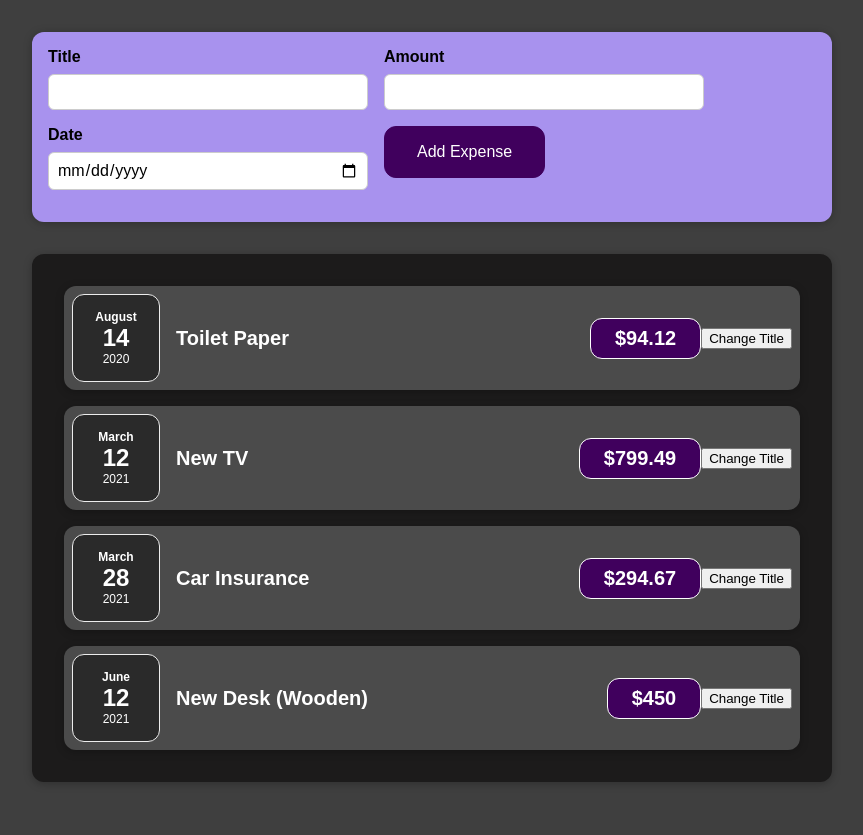
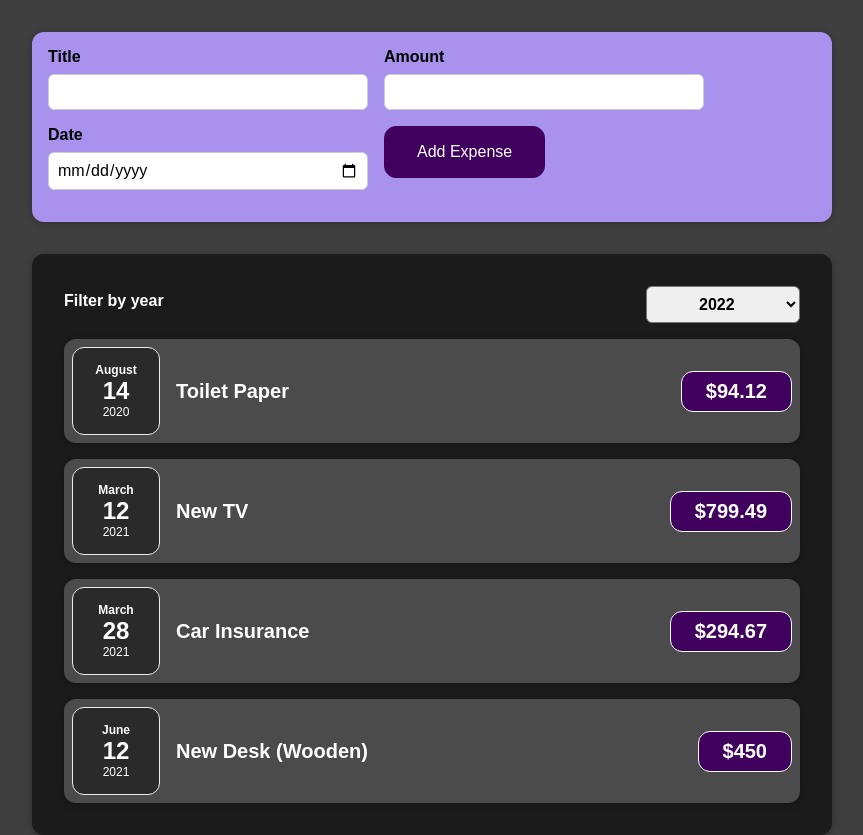
Before and after one commit to enemrocky/expenseTracker, a React (Vite) app: page / in a window 1280 px wide. Shown: the whole page, without its empty margins (208-1071 px from the left). Before the commit the page ends 800 px from the top, so only its background shows below. Built offline with nearby package versions, Linux system fonts and the light colour scheme.

Commit message:
added filter and form update

```diff
--- a/src/App.jsx
+++ b/src/App.jsx
@@ -2,10 +2,46 @@
 import NewExpense from "./components/newExpense/newExpense";
 
 function App() {
+	const expenses = [
+		{
+			id: "e1",
+			title: "Toilet Paper",
+			amount: 94.12,
+			date: new Date(2020, 7, 14),
+		},
+		{
+			id: "e2",
+			title: "New TV",
+			amount: 799.49,
+			date: new Date(2021, 2, 12),
+		},
+		{
+			id: "e3",
+			title: "Car Insurance",
+			amount: 294.67,
+			date: new Date(2021, 2, 28),
+		},
+		{
+			id: "e4",
+			title: "New Desk (Wooden)",
+			amount: 450,
+			date: new Date(2021, 5, 12),
+		},
+	];
+
+	const saveExpenseHandler = (data) => {
+		const expenseData = {
+			...data,
+			id: Math.random().toString,
+		};
+		console.log(expenseData);
+		return expenseData;
+	};
+
 	return (
 		<div>
-			<NewExpense />
-			<Expenses />
+			<NewExpense onSaveExpense={saveExpenseHandler} />
+			<Expenses items={expenses} />
 		</div>
 	);
 }
--- /dev/null
+++ b/src/components/expenses/expenseFilter.css
@@ -0,0 +1,24 @@
+.expenses-filter {
+	color: white;
+	padding: 0 1rem;
+}
+
+.expenses-filter__control {
+	display: flex;
+	width: 100%;
+	align-items: center;
+	justify-content: space-between;
+	margin: 1rem 0;
+}
+
+.expenses-filter label {
+	font-weight: bold;
+	margin-bottom: 0.5rem;
+}
+
+.expenses-filter select {
+	font: inherit;
+	padding: 0.5rem 3rem;
+	font-weight: bold;
+	border-radius: 6px;
+}
--- /dev/null
+++ b/src/components/expenses/expenseFilter.jsx
@@ -0,0 +1,24 @@
+import "./expenseFilter.css";
+
+function ExpenseFilter(props) {
+	// Event listener when the year changes on the dropdown
+	const dateChangeHandler = (event) => {
+		props.onChangeDate(event.target.value);
+	};
+
+	return (
+		<div className="expenses-filter">
+			<div className="expenses-filter__control">
+				<label>Filter by year</label>
+				<select value={props.default} onChange={dateChangeHandler}>
+					<option value="2022">2022</option>
+					<option value="2021">2021</option>
+					<option value="2020">2020</option>
+					<option value="2019">2019</option>
+				</select>
+			</div>
+		</div>
+	);
+}
+
+export default ExpenseFilter;
--- a/src/components/expenses/expenseItem.jsx
+++ b/src/components/expenses/expenseItem.jsx
@@ -1,26 +1,15 @@
-import React, { useState } from "react";
+import React from "react";
 import "./expenseItem.css";
 import ExpenseDate from "./expenseDate";
-import Card from "../UI/card";
 
 const ExpenseItem = (props) => {
-	const [expenseTitle, setExpenseTitle] = useState(props.title);
-
-	const clickHandler = () => {
-		setExpenseTitle("Updated");
-		console.log("updated");
-	};
-
 	return (
 		<div className="expense-item">
 			<ExpenseDate date={props.date} />
 			<div className="expense-item__description">
-				<h2>{expenseTitle}</h2>
+				<h2>{props.title}</h2>
 			</div>
 			<div className="expense-item__price">${props.amount}</div>
-			<div>
-				<button onClick={clickHandler}>Change Title</button>
-			</div>
 		</div>
 	);
 };
--- a/src/components/expenses/expenses.jsx
+++ b/src/components/expenses/expenses.jsx
@@ -1,56 +1,40 @@
-import React from "react";
+import React, { useState } from "react";
 import ExpenseItem from "./expenseItem";
+import ExpenseFilter from "./expenseFilter";
 import "./expenses.css";
 
-const Expenses = () => {
-	const expenses = [
-		{
-			id: "e1",
-			title: "Toilet Paper",
-			amount: 94.12,
-			date: new Date(2020, 7, 14),
-		},
-		{
-			id: "e2",
-			title: "New TV",
-			amount: 799.49,
-			date: new Date(2021, 2, 12),
-		},
-		{
-			id: "e3",
-			title: "Car Insurance",
-			amount: 294.67,
-			date: new Date(2021, 2, 28),
-		},
-		{
-			id: "e4",
-			title: "New Desk (Wooden)",
-			amount: 450,
-			date: new Date(2021, 5, 12),
-		},
-	];
+const Expenses = (props) => {
+	const [filteredYear, setFilteredYear] = useState("2020");
+
+	const filterChangeHandler = (selectedYear) => {
+		setFilteredYear(selectedYear);
+	};
 
 	return (
 		<div className="container">
-			<ExpenseItem
-				date={expenses[0].date}
-				title={expenses[0].title}
-				amount={expenses[0].amount}
+			<ExpenseFilter
+				selected={filteredYear}
+				onChangeDate={filterChangeHandler}
 			/>
 			<ExpenseItem
-				date={expenses[1].date}
-				title={expenses[1].title}
-				amount={expenses[1].amount}
+				date={props.items[0].date}
+				title={props.items[0].title}
+				amount={props.items[0].amount}
 			/>
 			<ExpenseItem
-				date={expenses[2].date}
-				title={expenses[2].title}
-				amount={expenses[2].amount}
+				date={props.items[1].date}
+				title={props.items[1].title}
+				amount={props.items[1].amount}
 			/>
 			<ExpenseItem
-				date={expenses[3].date}
-				title={expenses[3].title}
-				amount={expenses[3].amount}
+				date={props.items[2].date}
+				title={props.items[2].title}
+				amount={props.items[2].amount}
+			/>
+			<ExpenseItem
+				date={props.items[3].date}
+				title={props.items[3].title}
+				amount={props.items[3].amount}
 			/>
 		</div>
 	);
--- a/src/components/newExpense/ExpenseForm.jsx
+++ b/src/components/newExpense/ExpenseForm.jsx
@@ -1,6 +1,6 @@
 import React, { useState } from "react";
 
-const NewExpenseForm = () => {
+const NewExpenseForm = (props) => {
 	const [newTitle, setNewTitle] = useState("");
 	const [newAmount, setNewAmount] = useState("");
 	const [newDate, setNewDate] = useState("");
@@ -28,12 +28,34 @@
 		setNewDate(event.target.value);
 	};
 
+	const submitHandler = (event) => {
+		event.preventDefault();
+
+		// to collect our state value to one object
+		const expenseData = {
+			title: newTitle,
+			amount: newAmount,
+			date: new Date(newDate),
+		};
+
+		props.onSaveData(expenseData);
+		// console.log(expenseData);
+
+		setNewTitle("");
+		setNewAmount("");
+		setNewDate("");
+	};
+
 	return (
-		<div>
-			<form className="new-expense__controls">
+		<form onSubmit={submitHandler}>
+			<div className="new-expense__controls">
 				<div className="new-expense__control">
 					<label htmlFor="title">Title</label>
-					<input type="text" onChange={titleChangeHandler} />
+					<input
+						type="text"
+						value={newTitle}
+						onChange={titleChangeHandler}
+					/>
 				</div>
 				<div className="new-expense__control">
 					<label htmlFor="amount">Amount</label>
@@ -41,6 +63,7 @@
 						type="number"
 						min="0.01"
 						step="0.01"
+						value={newAmount}
 						onChange={amountChangeHandler}
 					/>
 				</div>
@@ -50,14 +73,15 @@
 						type="date"
 						min="2019-01-01"
 						max="2024-12-31"
+						value={newDate}
 						onChange={dateChangeHandler}
 					/>
 				</div>
 				<div className="new-expense__actions">
 					<button type="submit">Add Expense</button>
 				</div>
-			</form>
-		</div>
+			</div>
+		</form>
 	);
 };
 
--- a/src/components/newExpense/newExpense.jsx
+++ b/src/components/newExpense/newExpense.jsx
@@ -2,10 +2,18 @@
 import ExpenseForm from "./ExpenseForm";
 import "./newExpense.css";
 
-const NewExpense = () => {
+const NewExpense = (props) => {
+	const saveDataHandler = (enteredData) => {
+		const expenseData = {
+			...enteredData,
+		};
+		// console.log(expenseData);
+		props.onSaveExpense(expenseData);
+	};
+
 	return (
 		<div className="new-expense">
-			<ExpenseForm />
+			<ExpenseForm onSaveData={saveDataHandler} />
 		</div>
 	);
 };
```
